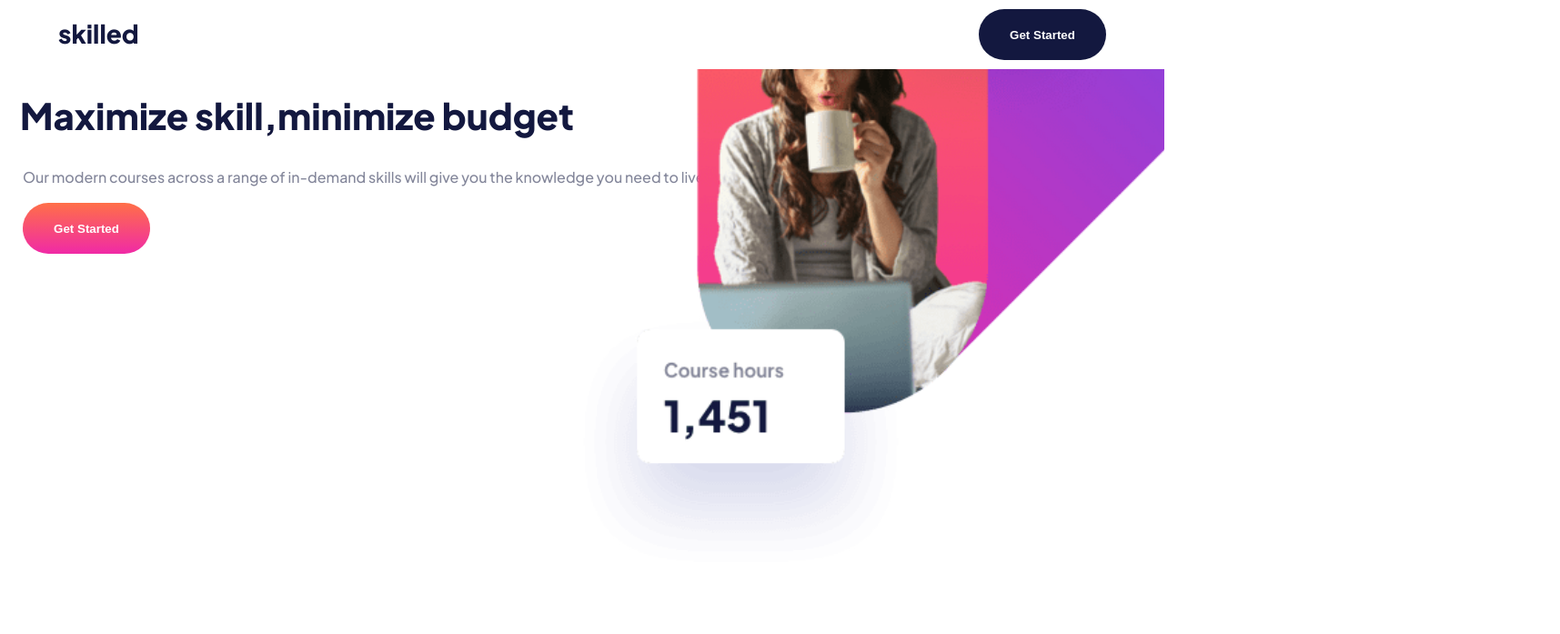
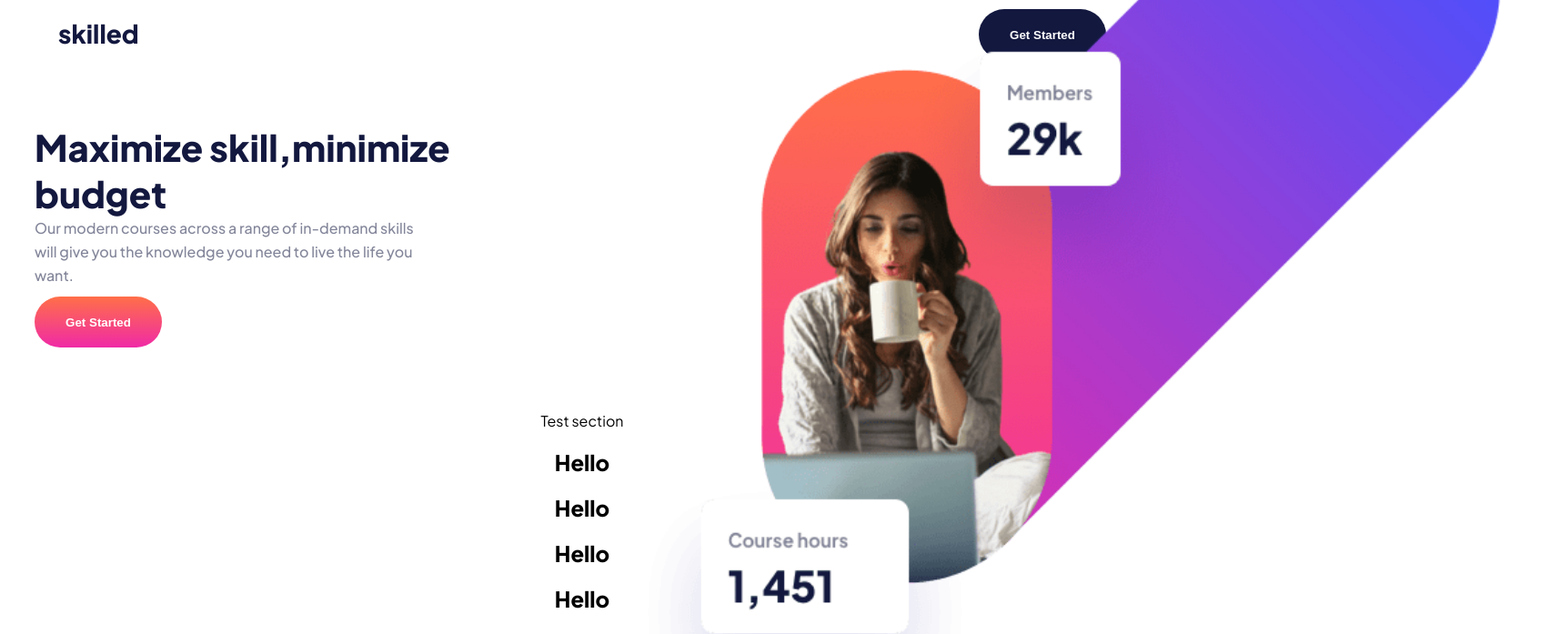
Before and after one commit to PiriyaLapa/Skilled-e-learning-landing-page, a React (Create React App) app: page / in a window 1280 px wide. Shown: the top 697 px of the page at 91% size, 1715 px wide, since content can reach past the window. Built offline with nearby package versions, Linux system fonts and the light colour scheme.

Commit message:
update to try to deploy

```diff
--- a/src/components/Buttons/styles.ts
+++ b/src/components/Buttons/styles.ts
@@ -20,4 +20,8 @@ export const StyledPrimaryBtn = styled.button<{ color: string, hoverColor: strin
     float:left;
     margin: 10px 0px 10px 25px;
   }
+
+  @media screen and (min-width:768px){
+    margin: 10px 0px 10px 0;
+  }
 `;
--- a/src/components/HeadContent/styles.ts
+++ b/src/components/HeadContent/styles.ts
@@ -2,11 +2,19 @@ import styled from "styled-components";
 import { theme } from "../../utilities";
 
 export const StyledHeadContent = styled.div<{ theme: typeof theme }>`
-  font-size: 16px;
+  font-size: 1rem;
   font-style: normal;
   font-weight: 500;
-  line-height: 26px;
+  line-height: 1.625rem;
   color: ${(props) => props.theme.thirdColor};
-  text-align:left;
-  padding:5px 25px;
+  text-align: left;
+  padding: 5px 25px;
+
+  /* Tablet screen */
+  @media screen and (min-width: 768px) {
+    width:50%;
+    margin:0;
+    padding:0;
+
+  }
 `;
--- a/src/components/HeadLine/styles.ts
+++ b/src/components/HeadLine/styles.ts
@@ -17,6 +17,8 @@ export const StyledHeadLine = styled.span<{ theme: typeof theme }>`
 
   // Tablap screen
   @media screen and (min-width:768px){
-    width:60%;
+    width:62%;
+    margin: 0;
+    padding:0;
   }
 `;
--- a/src/components/figure/styles.ts
+++ b/src/components/figure/styles.ts
@@ -10,12 +10,10 @@ export const StyledFigure = styled.img`
   /* Tablet screen  */
   @media screen and (min-width: 768px) {
     width:80%;
-    position:relateive
+    /* position:relateive; */
+    position:absolute;
     top:50%;
     left:50%;
-    transform:translate(40%,-60%);
-    overflow:hidden;
-    margin:0;
-    padding:0;
+    transform:translate(5%,-60%);
   }
 `;
--- a/src/pages/LandingPage/sections/Hero.tsx
+++ b/src/pages/LandingPage/sections/Hero.tsx
@@ -45,8 +45,8 @@ export default class Hero extends Component {
             color={btnColor}
             hoverColor={hoverColor}
           />
+        </ContentBox>
             <Figure urlImg={windowWidth >= 768 ? TableImg : urlImg} />
-        </ContentBox>
       </StyledHero>
     );
   }
--- a/src/pages/LandingPage/sections/styles.ts
+++ b/src/pages/LandingPage/sections/styles.ts
@@ -5,26 +5,27 @@ export const StyledHeader = styled.div`
 `;
 
 export const StyledHero = styled.div`
-
   // Mobile screen
   @media screen and (min-width: 375px) {
-
   }
 
   // Tablet screen
   @media screen and (min-width: 768px) {
+    display:flex;
+    margin: 60px 38px;
+  }
 `;
 
 export const ContentBox = styled.div`
-  width:100%;
 
   // Mobile screen
-  @media screen and (min-width:375px){
-
+  @media screen and (min-width: 375px) {
   }
 
   // Tablet screen
   @media screen and (min-width: 768px) {
-    overflow:hidden;
+    * {
+      margin: 10px 0;
+    }
   }
 `;
```
